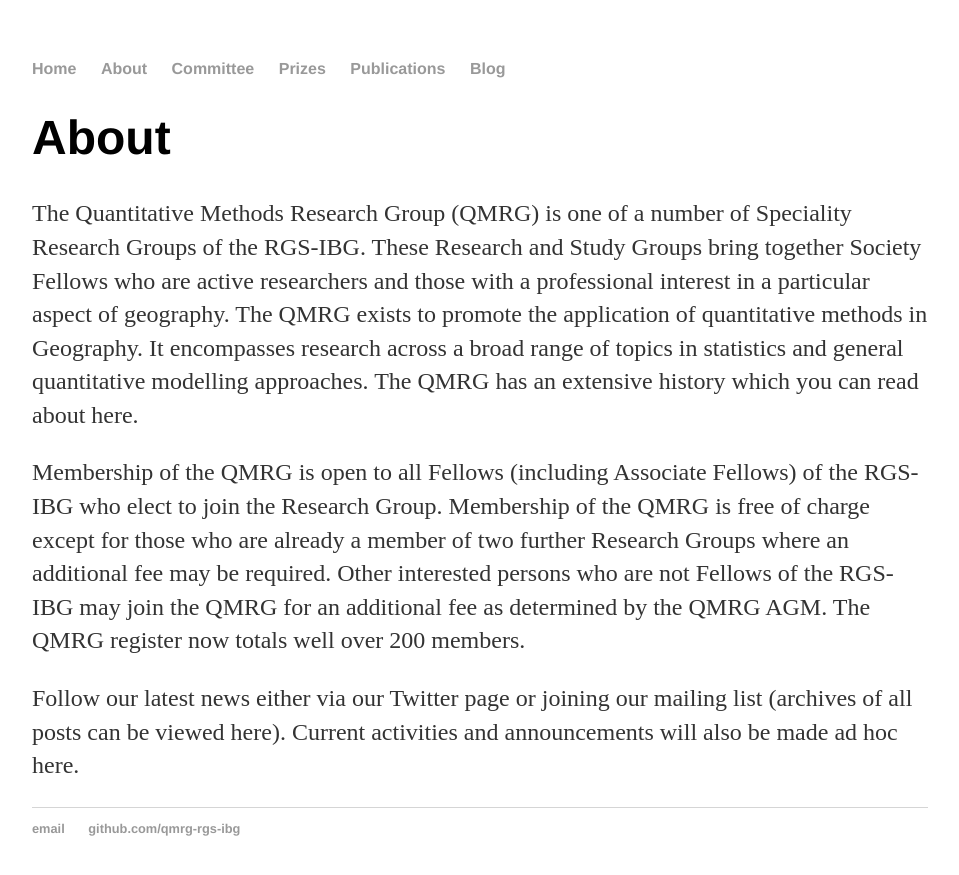
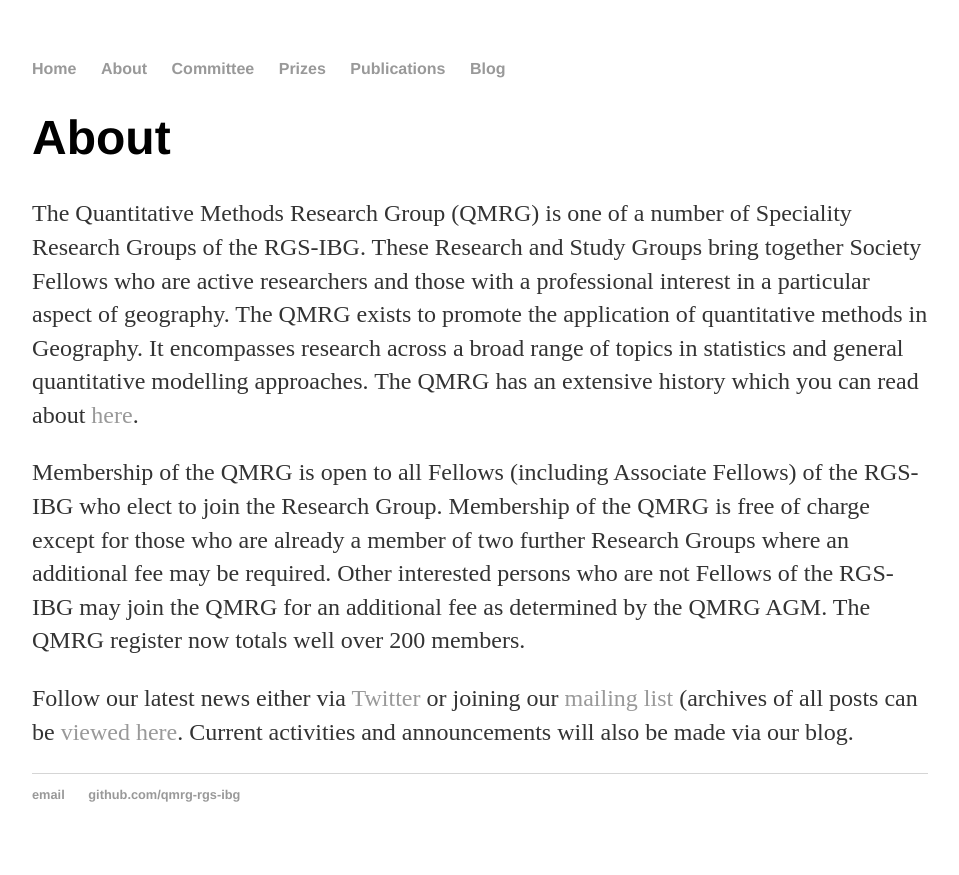
Before and after one commit to qmrg/qmrg.github.io, a Jekyll site: the page built from about.md, in a window 1280 px wide. Shown: the top 875 px of the page, without its empty margins (160-1119 px from the left). Built offline with Jekyll 4.4.1, drawn with Linux system fonts in a browser that asks for light colours; our own code applies the rules of GitHub Pages for plain Markdown files.

Commit message:
Update about.md

```diff
--- a/about.md
+++ b/about.md
@@ -1,7 +1,7 @@
 # About
 
-The Quantitative Methods Research Group (QMRG) is one of a number of Speciality Research Groups of the RGS-IBG. These Research and Study Groups bring together Society Fellows who are active researchers and those with a professional interest in a particular aspect of geography. The QMRG exists to promote the application of quantitative methods in Geography. It encompasses research across a broad range of topics in statistics and general quantitative modelling approaches. The QMRG has an extensive history which you can read about here.
+The Quantitative Methods Research Group (QMRG) is one of a number of Speciality Research Groups of the RGS-IBG. These Research and Study Groups bring together Society Fellows who are active researchers and those with a professional interest in a particular aspect of geography. The QMRG exists to promote the application of quantitative methods in Geography. It encompasses research across a broad range of topics in statistics and general quantitative modelling approaches. The QMRG has an extensive history which you can read about [here](https://quantile.info/qmrg-history/).
 
 Membership of the QMRG is open to all Fellows (including Associate Fellows) of the RGS-IBG who elect to join the Research Group. Membership of the QMRG is free of charge except for those who are already a member of two further Research Groups where an additional fee may be required. Other interested persons who are not Fellows of the RGS-IBG may join the QMRG for an additional fee as determined by the QMRG AGM. The QMRG register now totals well over 200 members.
 
-Follow our latest news either via our Twitter page or joining our mailing list (archives of all posts can be viewed here). Current activities and announcements will also be made ad hoc here.
+Follow our latest news either via [Twitter](https://twitter.com/qmrg_rgs_ibg) or joining our [mailing list](https://www.jiscmail.ac.uk/cgi-bin/webadmin?SUBED1=QUANT-GEOG&A=1) (archives of all posts can be [viewed here](https://www.jiscmail.ac.uk/cgi-bin/webadmin?A0=QUANT-GEOG). Current activities and announcements will also be made via our blog.
```
